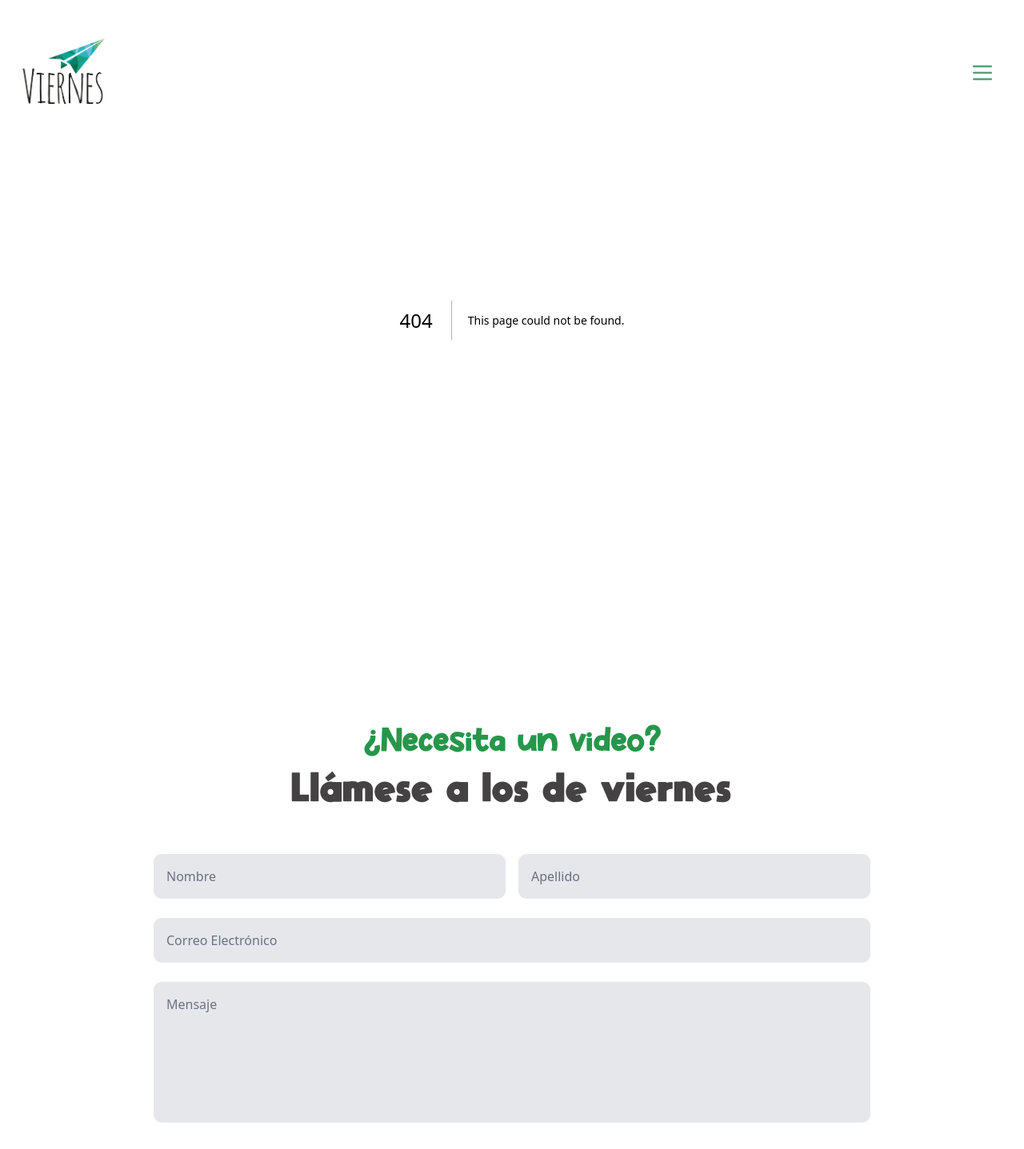
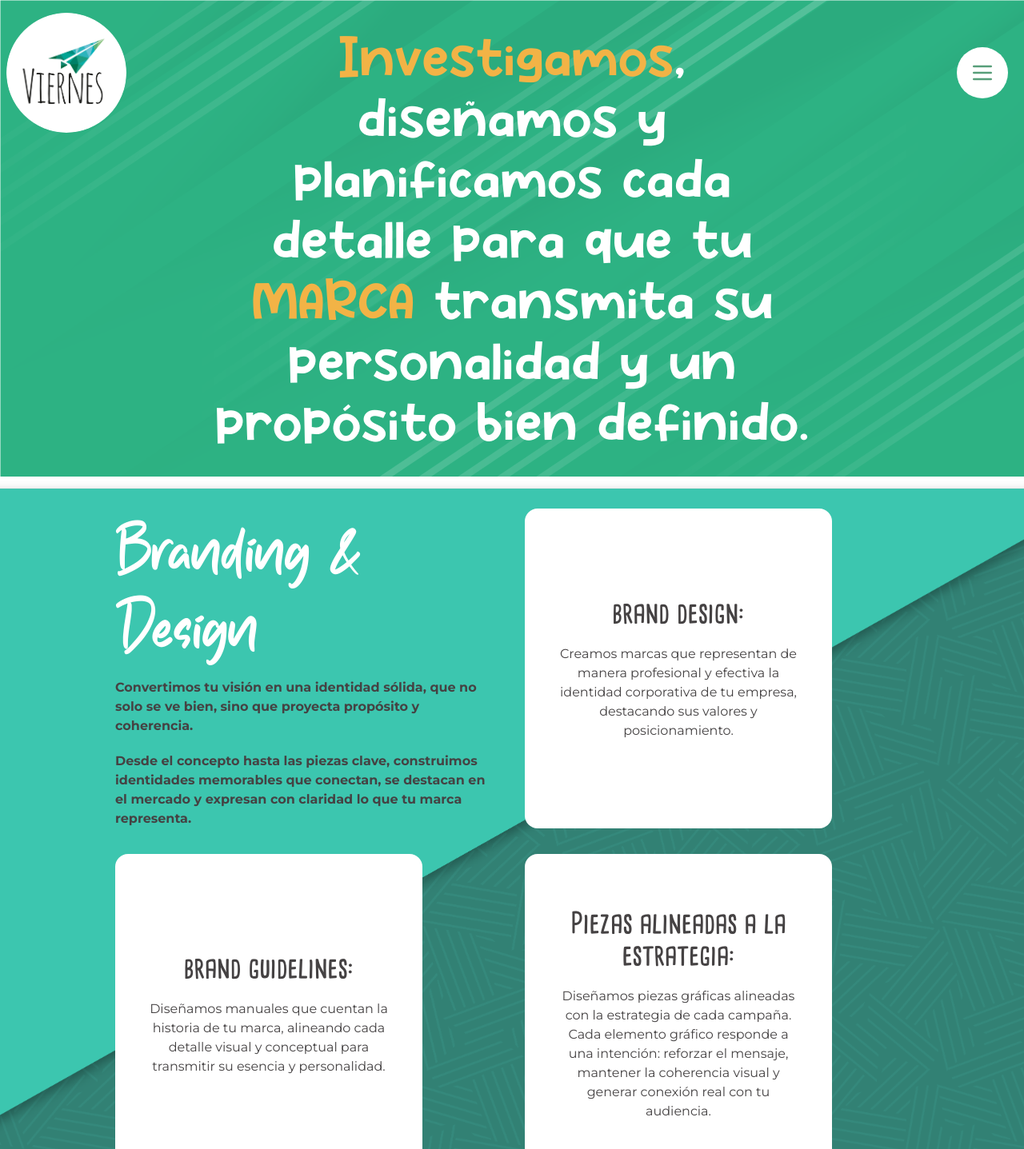
Before and after one commit to ag7digital/somosviernes, a Next.js app: page /branding-design in a window 1280 px wide. Before the commit this address had no page. Shown: the top 1437 px of the page at 80% size. Built offline with nearby package versions, Linux system fonts and the light colour scheme.

Commit message:
finish branding page

```diff
--- a/src/app/audio/page.tsx
+++ b/src/app/audio/page.tsx
@@ -6,9 +6,9 @@ import { Button } from "../components/ui/button";
 export default function Audio() {
   return (
     <>
-      <div className="flex items-center justify-center w-full bg-[url(/images/bg-header-audio.png)] bg-no-repeat min-h-[50vh]">
+      <div className="flex items-center justify-center w-full bg-[url(/images/bg-header-audio.png)] bg-no-repeat min-h-[50vh] py-8">
         <div className="flex items-center justify-center">
-          <div className="moon text-white text-3xl sm:text-2xl md:text-6xl leading-18 w-[65%] text-center">
+          <div className="moon text-white text-2xl sm:text-4xl md:text-6xl leading-10 md:leading-19 w-[65%] text-center">
             Cada producción es una oportunidad para
             <span className="text-[#a2c791] "> crear</span>, sorprender y
             <span className="text-[#a2c791] "> conectar</span>
@@ -24,7 +24,7 @@ export default function Audio() {
         </p>
       </div>
       <div className="flex items-center justify-center px-10 md:px-30">
-        <div className="grid grid-cols-1 md:grid-cols-3 gap-10 w-[100%] md:w-[70%] ">
+        <div className="grid grid-cols-1 md:grid-cols-3 gap-10 w-[100%] md:w-[70%] sm:w-[100%]">
           {/** Cuña radial */}
           <div className="flex flex-col h-[300px] justify-around">
             <span className="spicy text-[#3cc6af] text-8xl md:text-5xl">
--- /dev/null
+++ b/src/app/branding-design/page.tsx
@@ -0,0 +1,70 @@
+"use client";
+
+import React from "react";
+
+export default function Branding() {
+  return (
+    <>
+      <div className="flex items-center justify-center w-full bg-[url(/images/bg-branding.png)] bg-no-repeat min-h-[50vh] py-8">
+        <div className="flex items-center justify-center">
+          <div className="playfulist text-white text-3xl sm:text-4xl md:text-6xl leading-8 md:leading-19 w-full md:w-[65%] px-10 text-center">
+            <span className="text-[#f2b346] ">Investigamos</span>, diseñamos y
+            planificamos cada detalle para que tu
+            <span className="text-[#f2b346] "> MARCA </span>transmita su
+            personalidad y un propósito bien definido.
+          </div>
+        </div>
+      </div>
+      <div className="flex items-center justify-center w-full min-h-screen bg-[url(/images/branding-bg-section.png)] bg-no-repeat bg-center bg-cover p-5">
+        <div className="grid grid-cols-1 md:grid-cols-2 md:grid-rows-2 w-[80%] gap-8 pt-5">
+          <div className="flex flex-col">
+            <p className="spicy text-white text-8xl">Branding & Design</p>
+            <p className="montserrat tx-gray font-bold mt-5">
+              Convertimos tu visión en una identidad sólida, que no solo se ve
+              bien, sino que proyecta propósito y coherencia.
+            </p>
+            <p className="montserrat tx-gray font-bold mt-5">
+              Desde el concepto hasta las piezas clave, construimos identidades
+              memorables que conectan, se destacan en el mercado y expresan con
+              claridad lo que tu marca representa.
+            </p>
+          </div>
+
+          <div className="flex flex-col items-center justify-center bg-white rounded-2xl w-[80%] px-10 text-center">
+            <span className="cardenio tx-gray text-4xl font-bold">
+              brand design:
+            </span>
+            <p className="montserrat tx-gray mt-5 text-1xl">
+              Creamos marcas que representan de manera profesional y efectiva la
+              identidad corporativa de tu empresa, destacando sus valores y
+              posicionamiento.
+            </p>
+          </div>
+
+          <div className="flex flex-col items-center justify-center bg-white rounded-2xl w-[80%] px-10 text-center">
+            <span className="cardenio tx-gray text-4xl font-bold">
+              brand guidelines:
+            </span>
+            <p className="montserrat tx-gray mt-5 text-1xl">
+              Diseñamos manuales que cuentan la historia de tu marca, alineando
+              cada detalle visual y conceptual para transmitir su esencia y
+              personalidad.
+            </p>
+          </div>
+
+          <div className="flex flex-col items-center justify-center bg-white rounded-2xl w-[80%] px-10 text-center">
+            <span className="cardenio tx-gray text-4xl font-bold">
+              Piezas alineadas a la estrategia:
+            </span>
+            <p className="montserrat tx-gray mt-5 text-1xl">
+              Diseñamos piezas gráficas alineadas con la estrategia de cada
+              campaña. Cada elemento gráfico responde a una intención: reforzar
+              el mensaje, mantener la coherencia visual y generar conexión real
+              con tu audiencia.
+            </p>
+          </div>
+        </div>
+      </div>
+    </>
+  );
+}
--- a/src/app/components/contact-form.tsx
+++ b/src/app/components/contact-form.tsx
@@ -49,7 +49,7 @@ export default function ContactForm() {
   };
 
   return (
-    <section className="bg-white py-16 px-4 mt-10">
+    <section className="bg-white py-16 px-4 mt-20 md:mt-10">
       <div className="max-w-4xl mx-auto">
         <motion.h2
           className="playfulist text-[#27964a] text-3xl md:text-4xl font-bold text-center"
```
Also changed, not shown: public/images/bg-branding.png (added), public/images/branding-bg-section.png (added).
